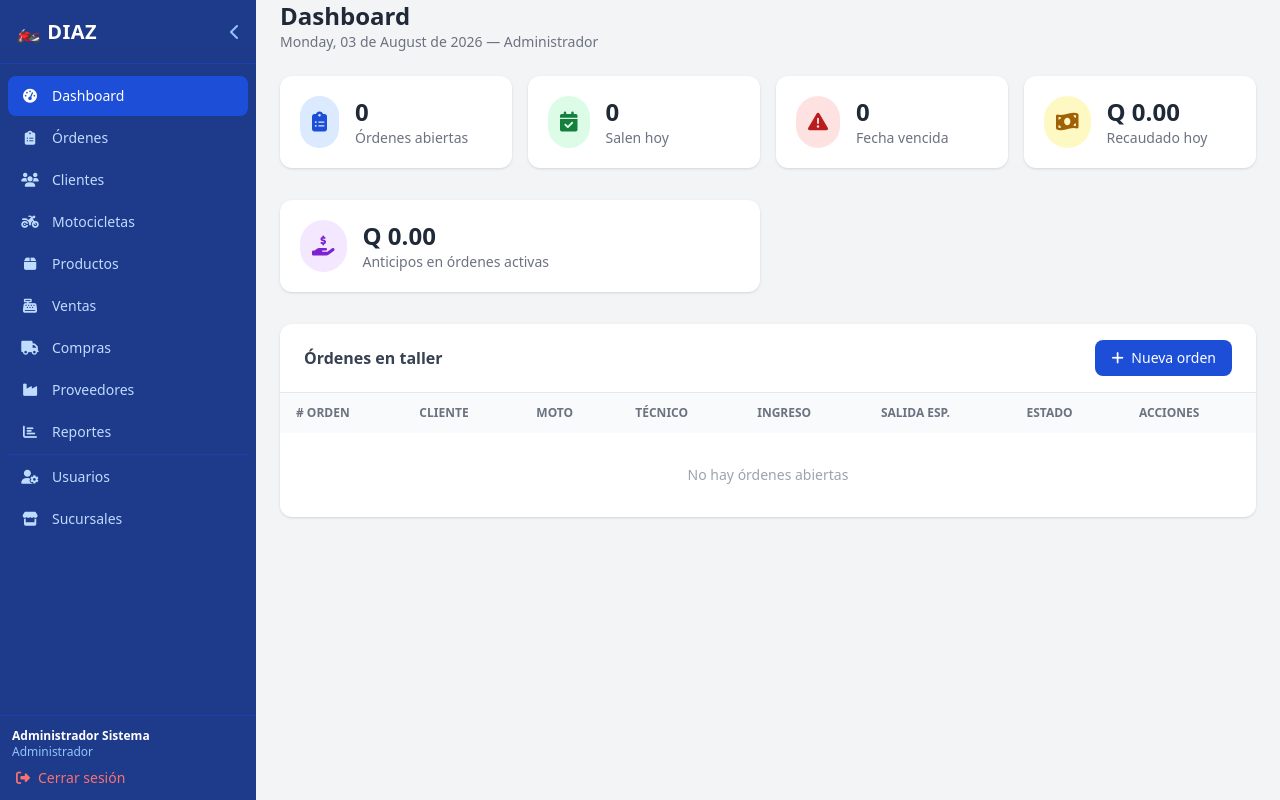
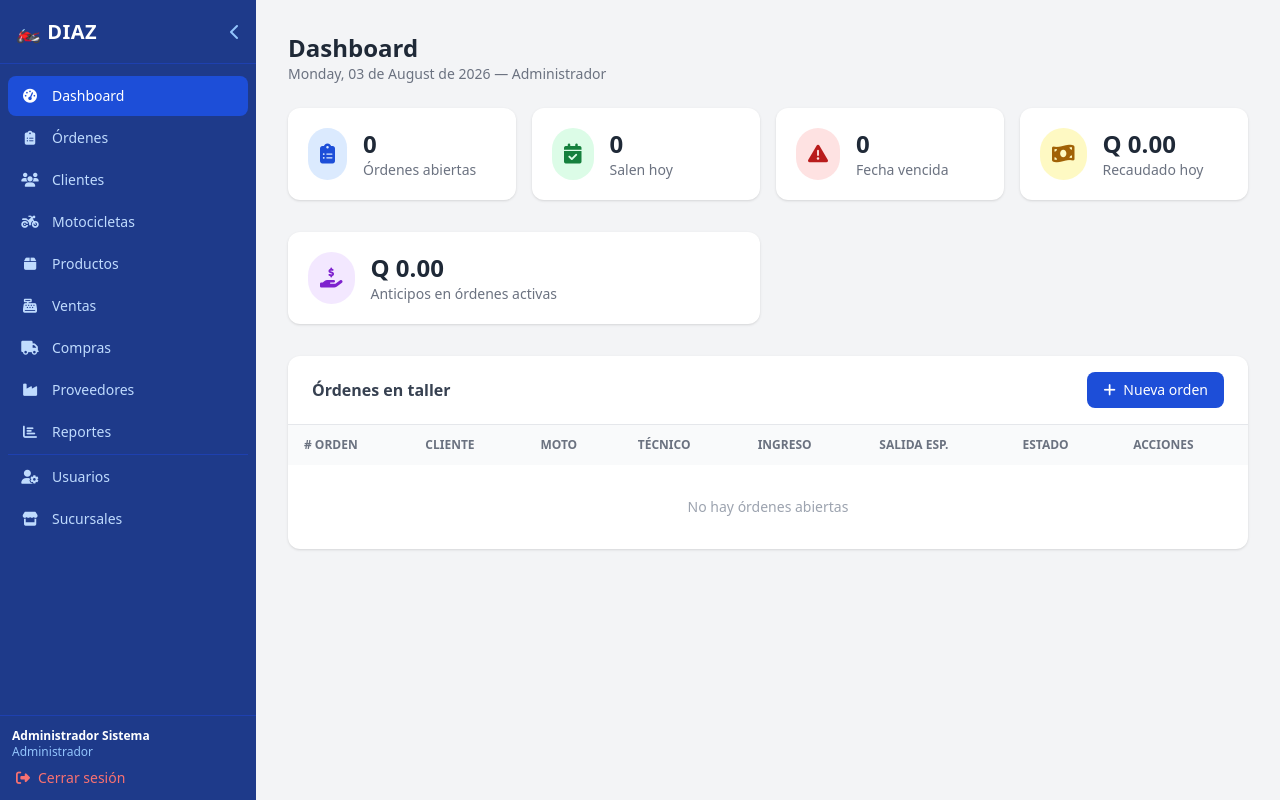
Before and after one commit to edwinmaz1997/Motoservicio, a PHP site: page /index.php in a window 1280 px wide. Run offline with PHP 8.4, Linux system fonts and the light colour scheme; a user stored in the database is signed in; data comes from the database, SQL or seed files in the repository; data that the repository does not hold is empty; some libraries are stand-ins or nearby versions.

Commit message:
fix: más padding en main — encabezados y botones no tan pegados al borde

```diff
--- a/includes/header.php
+++ b/includes/header.php
@@ -128,7 +128,7 @@ function navActive($dir) {
 
 <!-- MAIN -->
 <main :class="sidebarOpen ? 'lg:ml-64' : 'lg:ml-16'"
-      class="transition-all duration-300 min-h-screen pt-16 lg:pt-0 px-3 py-4 lg:px-6 lg:py-6">
+      class="transition-all duration-300 min-h-screen pt-20 lg:pt-8 px-4 py-5 lg:px-8 lg:py-8">
 
     <?php if ($flash): ?>
     <div class="mb-4 px-4 py-3 rounded-lg text-sm font-medium
```
